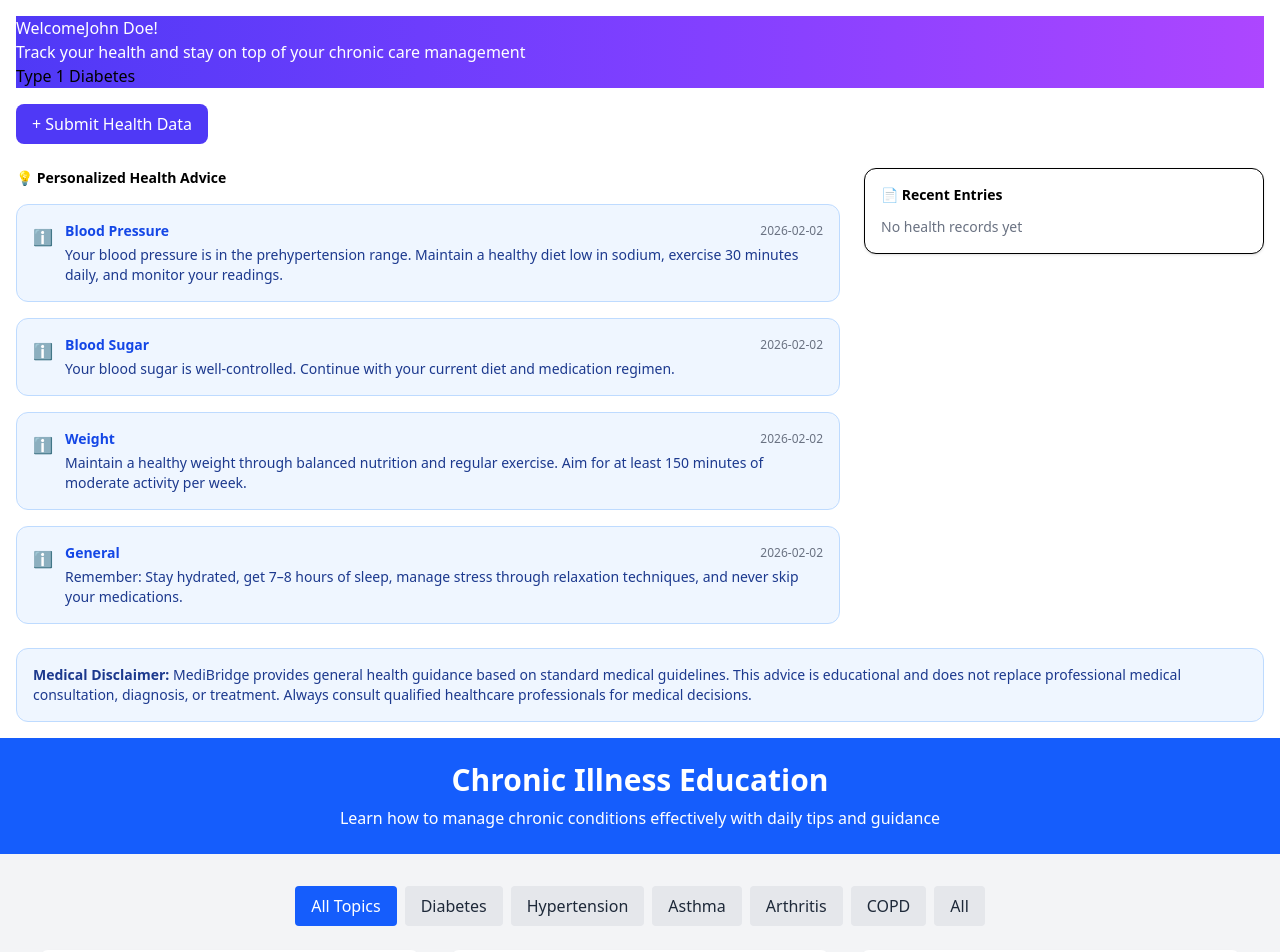
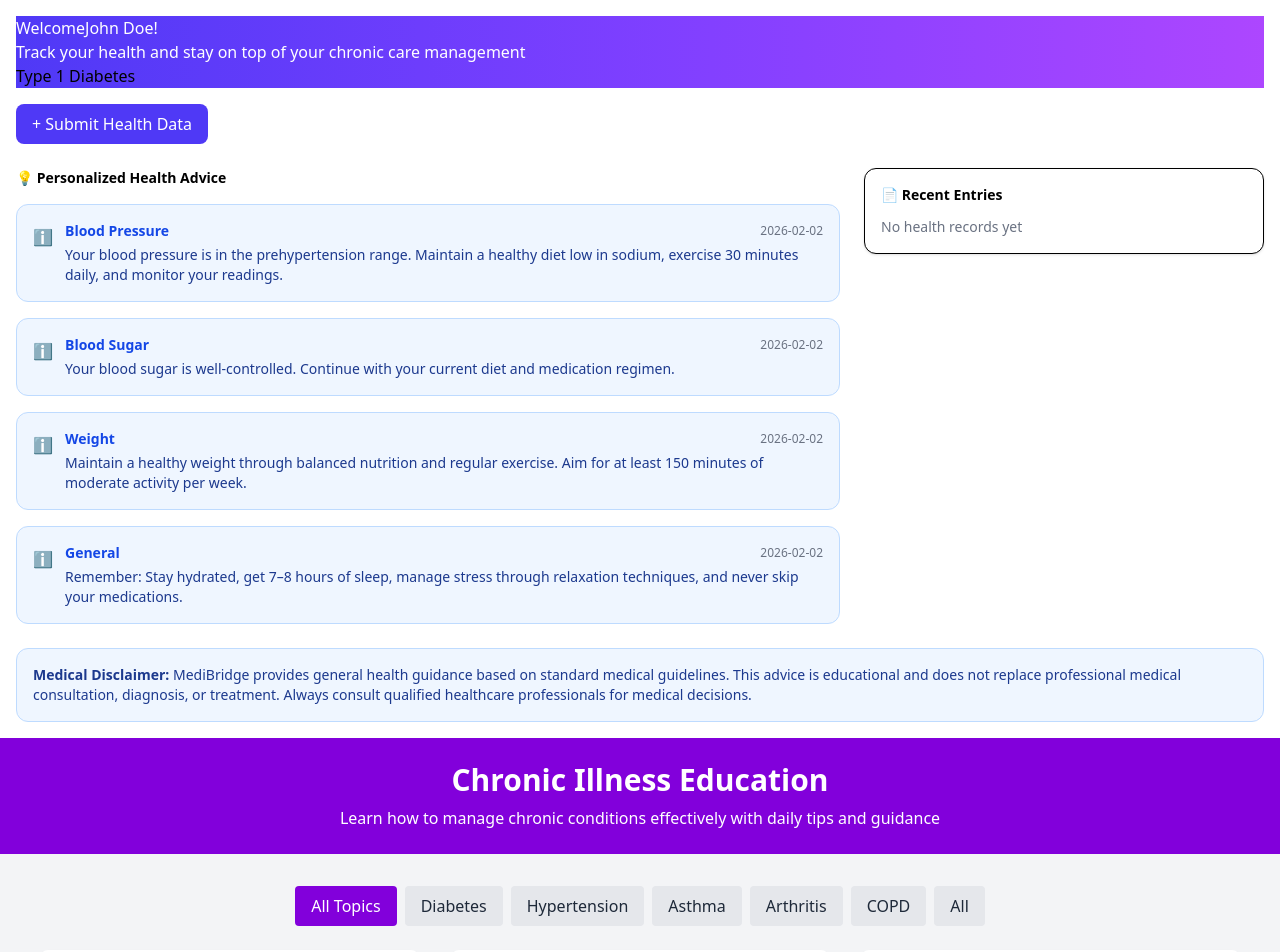
Before and after one commit to ADxStone/MediBridge2.0, a React (Vite) app: page /patient in a window 1280 px wide. Shown: the top 952 px of the page. Built offline with nearby package versions, Linux system fonts and the light colour scheme.

Commit message:
Changed advice list and buttons to purple color

```diff
--- a/src/Education/Advicelist.jsx
+++ b/src/Education/Advicelist.jsx
@@ -24,7 +24,7 @@ const Advicelist = () => {
             onClick={() => setCategory(cat)}
             className={`px-4 py-2 rounded ${
               category === cat
-                ? "bg-blue-600 text-white"
+                ? "bg-purple-700 text-white"
                 : "bg-gray-200 text-gray-800"
             }`}
           >
--- a/src/Pages/EducationPage.jsx
+++ b/src/Pages/EducationPage.jsx
@@ -4,7 +4,7 @@ import Advicelist from "../Education/Advicelist";
 const EducationPage = () => {
   return (
     <div className="min-h-screen bg-gray-100">
-      <header className="bg-blue-600 text-white p-6 text-center">
+      <header className="bg-purple-700 text-white p-6 text-center">
         <h1 className="text-3xl font-bold">Chronic Illness Education</h1>
         <p className="mt-2">
           Learn how to manage chronic conditions effectively with daily tips and guidance
```
